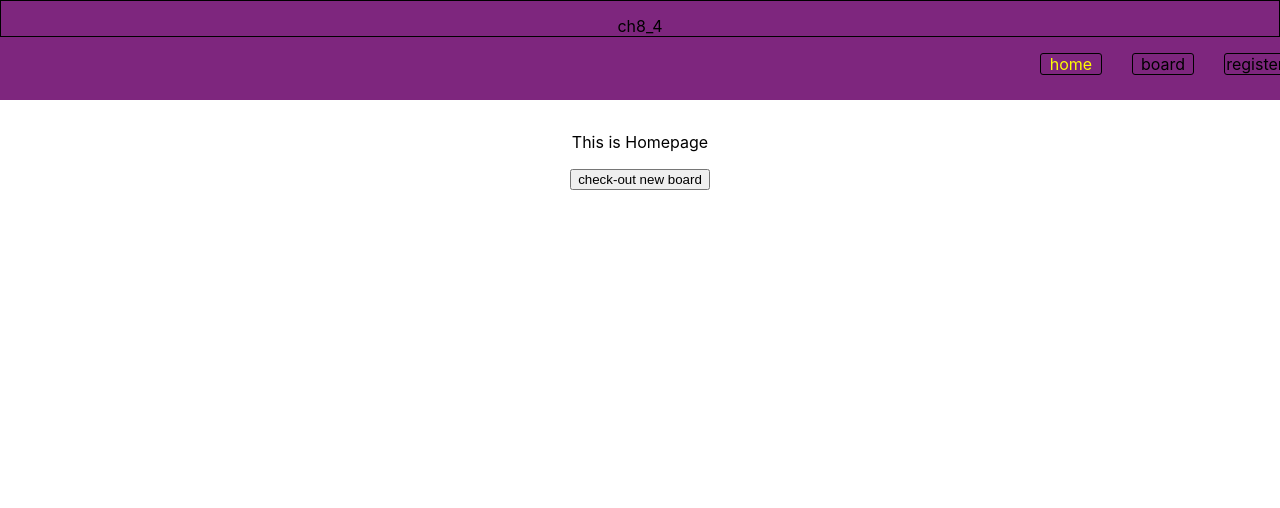
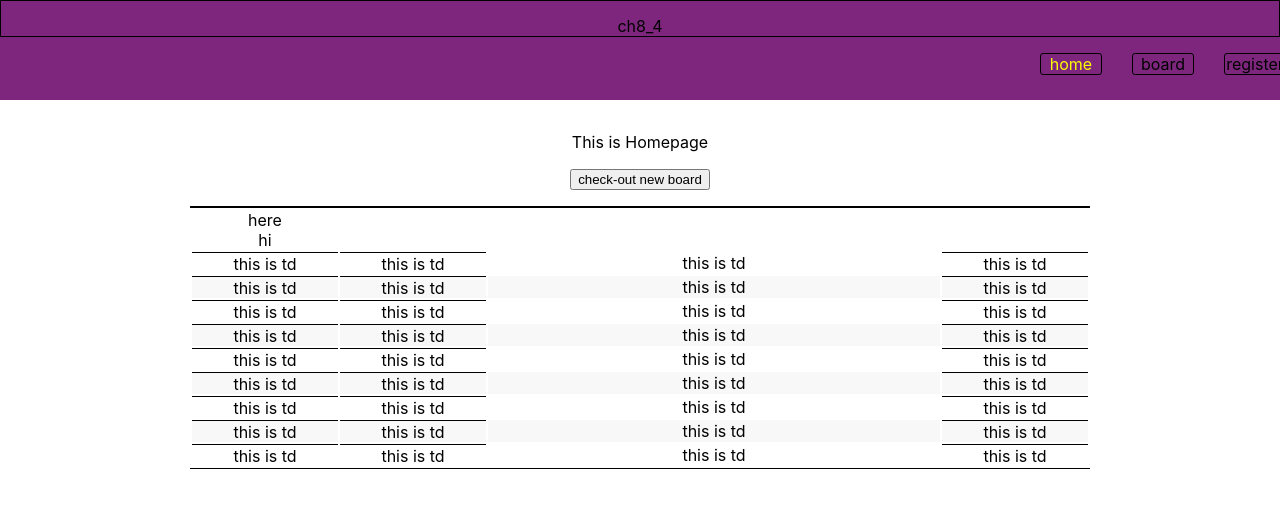
Before and after one commit to seohan1010/ch8_4_front, a React (Create React App) app: page / in a window 1280 px wide. Shown: the top 508 px of the page. Built offline with nearby package versions, Linux system fonts and the light colour scheme.

Commit message:
boarList modified initilized

```diff
--- a/src/components/board/BoardList.js
+++ b/src/components/board/BoardList.js
@@ -39,14 +39,14 @@ const BoardList = () => {
 
       console.log("fetch data has been transfered");
       console.log(response);
-      const data = await response.status;
+      const data = response.status;
       console.log(data);
       const boardList = await response.json();
       console.log(boardList);
       setBoard(boardList);
     } catch (err) {
-      console.log('<<<<<<< err :'+err);
-      setBoard('');
+      console.log("<<<<<<< err :" + err);
+      setBoard("");
     }
   }, []);
 
@@ -66,9 +66,9 @@ const BoardList = () => {
       <BoardSearch searchedBoardHandler={searchedBoardHandler} />
 
       <div className={classes.span}>
-        <span>title</span>
-        <span>writer</span>
-        <span>write date</span>
+        <span className={classes.span_writer}>writer</span>
+        <span className={classes.span_title}>title</span>
+        <span className={classes.span_write_date}>write date</span>
       </div>
       <div className={classes.menu_wrap}>
         <ul className={classes.board_list_ul}>
@@ -80,16 +80,21 @@ const BoardList = () => {
 
       <div className={classes.test_wrap}>
         <div> </div>
-        {board !== ""
-          ? board.map((board) => (
-              <div className={classes.list_wrap} key={board.bno}>
-                <Link
-                  className={classes.board_list}
-                  to={"/board/" + board.bno}
-                >{`${board.writer}  ${board.title}  `}</Link>
-              </div>
-            ))
-          : "no data found"}{" "}
+        <table className={classes.table_wrap}>
+          {board !== ""
+            ? board.map((board) => (
+                <tr className={classes.table_tr}>
+                  <td className={classes.table_td}>{board.writer}</td>
+                  <td className={classes.table_td}>{board.bno}</td>
+                  <Link to={"/board/" + board.bno}>
+                    {" "}
+                    <td className={classes.table_td_title}>{board.title}</td>
+                  </Link>{" "}
+                  <td className={classes.table_td}>{board.writeDate}</td>
+                </tr>
+              ))
+            : "no data found"}{" "}
+        </table>
         <button
           className={classes.button}
           onClick={(e) => {
--- a/src/components/board/BoardList.module.css
+++ b/src/components/board/BoardList.module.css
@@ -3,7 +3,8 @@ height:500px;
 width:150px;
 display:inline-block;
 border:1px solid black;
-float:left;
+top:-480px;
+left:-200px;
 position:relative;
 border-radius:3px;
 
@@ -25,10 +26,8 @@ border-radius:3px;
 
 .test_wrap {
   margin: auto;
-  background-color: grey;
-  border: 2px solid black;
   border-radius: 5px;
-  height: 500px;
+  height: 350px;
   width: 900px;
   margin-top: 25px;
   margin-bottom: 50px;
@@ -53,6 +52,24 @@ border-radius:3px;
   transform:translateX(30px);
 }
 
+
+/*  span 정렬  */
+
+.span_writer{
+
+    transform:translateX(-200px);
+
+}
+
+.span_write_date{
+  transform:translateX(300px);
+}
+
+.span_title{
+
+  transform:translateX(90px);
+
+}
 
 
 .list_wrap {
@@ -95,8 +112,43 @@ span {
 
 
 /* 이게 되네..... */
-.board_list:hover{
 
-color:greenyellow;
+.table_td_title:hover{
+  color:greenyellow;
+}
+
+
+/* table css */
+
+.table_wrap{
+
+  border-top:2px solid black;
+  border-bottom:1px solid black;
+   width:900px;
+   margin:auto;
 
 }
+
+
+tr:nth-child(even) {
+  background-color: #f0f0f070;
+}
+
+.table_tr{
+border-top:2px solid black;
+border:10px solid black;
+
+
+}
+
+.table_td_title{
+
+  width:450px;
+
+}
+
+.table_td{
+  border-top:1px solid black  ;
+  margin:0%;
+  padding:0px 0px 0px 0px ;
+}
--- a/src/components/board/BoardSearch.js
+++ b/src/components/board/BoardSearch.js
@@ -5,10 +5,10 @@ const BoardSearch = (props) => {
 
   const [keyword, setkeyword] = useState("");
 
-  const selectedRef = useRef();
+  // ref도 초기값이 없으면은 undefined 오류를뿜는다.
+  const selectedRef = useRef('A');
 
   const onChangeHandler = (e) => {
-    console.log(selectedRef.current);
     console.log(selectedRef.current.value)
     console.log(e.target.value);
     setkeyword(e.target.value);
--- a/src/components/board/BoardSearch.module.css
+++ b/src/components/board/BoardSearch.module.css
@@ -7,6 +7,7 @@ border :1px solid black;
 width:900px;
 height:50px;
 transform:translateX(32px);
+display:inline-block;
 }
 
 .select{
--- /dev/null
+++ b/src/components/testcomponent/TestTable.js
@@ -0,0 +1,71 @@
+import classes from "./TestTable.module.css";
+
+const TestTable = () => {
+  return (
+    <>
+      <table className={classes.table_wrap}>
+        <div>here</div>
+        <div>hi</div>
+
+          {" "}
+          <tr className={classes.table_tr}>
+            <td className={classes.table_td}>this is td</td>
+            <td className={classes.table_td}>this is td</td>{" "}
+            <td className={classes.table_td_title}>this is td</td>{" "}
+            <td className={classes.table_td}>this is td</td>{" "}
+          </tr>
+
+        <tr className={classes.table_tr}>
+          <td className={classes.table_td}>this is td</td>
+          <td className={classes.table_td}>this is td</td>{" "}
+          <td className={classes.table_td_title}>this is td</td>{" "}
+          <td className={classes.table_td}>this is td</td>{" "}
+        </tr>
+        <tr className={classes.table_tr}>
+          <td className={classes.table_td}>this is td</td>
+          <td className={classes.table_td}>this is td</td>{" "}
+          <td className={classes.table_td_title}>this is td</td>{" "}
+          <td className={classes.table_td}>this is td</td>{" "}
+        </tr>
+        <tr className={classes.table_tr}>
+          <td className={classes.table_td}>this is td</td>
+          <td className={classes.table_td}>this is td</td>{" "}
+          <td className={classes.table_td_title}>this is td</td>{" "}
+          <td className={classes.table_td}>this is td</td>{" "}
+        </tr>
+        <tr className={classes.table_tr}>
+          <td className={classes.table_td}>this is td</td>
+          <td className={classes.table_td}>this is td</td>{" "}
+          <td className={classes.table_td_title}>this is td</td>{" "}
+          <td className={classes.table_td}>this is td</td>{" "}
+        </tr>
+        <tr className={classes.table_tr}>
+          <td className={classes.table_td}>this is td</td>
+          <td className={classes.table_td}>this is td</td>{" "}
+          <td className={classes.table_td_title}>this is td</td>{" "}
+          <td className={classes.table_td}>this is td</td>{" "}
+        </tr>
+        <tr className={classes.table_tr}>
+          <td className={classes.table_td}>this is td</td>
+          <td className={classes.table_td}>this is td</td>{" "}
+          <td className={classes.table_td_title}>this is td</td>{" "}
+          <td className={classes.table_td}>this is td</td>{" "}
+        </tr>
+        <tr className={classes.table_tr}>
+          <td className={classes.table_td}>this is td</td>
+          <td className={classes.table_td}>this is td</td>{" "}
+          <td className={classes.table_td_title}>this is td</td>{" "}
+          <td className={classes.table_td}>this is td</td>{" "}
+        </tr>
+        <tr className={classes.table_tr}>
+          <td className={classes.table_td}>this is td</td>
+          <td className={classes.table_td}>this is td</td>{" "}
+          <td className={classes.table_td_title}>this is td</td>{" "}
+          <td className={classes.table_td}>this is td</td>{" "}
+        </tr>
+      </table>
+    </>
+  );
+};
+
+export default TestTable;
--- /dev/null
+++ b/src/components/testcomponent/TestTable.module.css
@@ -0,0 +1,34 @@
+
+
+.table_wrap{
+
+   border-top:2px solid black;
+   border-bottom:1px solid black;
+    width:900px;
+    margin:auto;
+
+}
+
+
+tr:nth-child(even) {
+    background-color: #f0f0f070;
+  }
+
+.table_tr{
+border-top:2px solid black;
+border:10px solid black;
+
+
+}
+
+.table_td_title{
+
+    width:450px;
+
+}
+
+.table_td{
+    border-top:1px solid black  ;
+    margin:0%;
+    padding:0px 0px 0px 0px ;
+}
--- a/src/pages/BoardDetailPage.js
+++ b/src/pages/BoardDetailPage.js
@@ -23,7 +23,7 @@ const BoardDetailPage = () => {
       }
     };
     getBoardDetail();
-  }, []);
+  }, [url]);
 
   return (
     <>
--- /dev/null
+++ b/src/pages/BoardEditPage.js
@@ -0,0 +1,12 @@
+
+
+const BoardEditPage = () => {
+
+
+return (
+    <>this is boardEditPage</>
+);
+
+}
+
+export default BoardEditPage;
--- a/src/pages/HomePage.js
+++ b/src/pages/HomePage.js
@@ -1,5 +1,7 @@
 import { Fragment } from "react";
 import { useNavigate } from 'react-router-dom';
+import TestTable from '../components/testcomponent/TestTable';
+
 
 const Test = () => {
 
@@ -19,6 +21,7 @@ const Test = () => {
       <p>
         <button onClick={navigateHandler}>check-out new board</button>
       </p>
+      <TestTable></TestTable>
     </Fragment>
   );
 };
--- /dev/null
+++ b/src/pages/NewBoardPage.js
@@ -0,0 +1,14 @@
+
+
+
+const NewBoardPage = () => {
+
+
+return (
+<>this is new board page</>
+);
+
+}
+
+
+export default NewBoardPage;
```
Also changed, not shown: src/App.js (+7 -2 lines).
